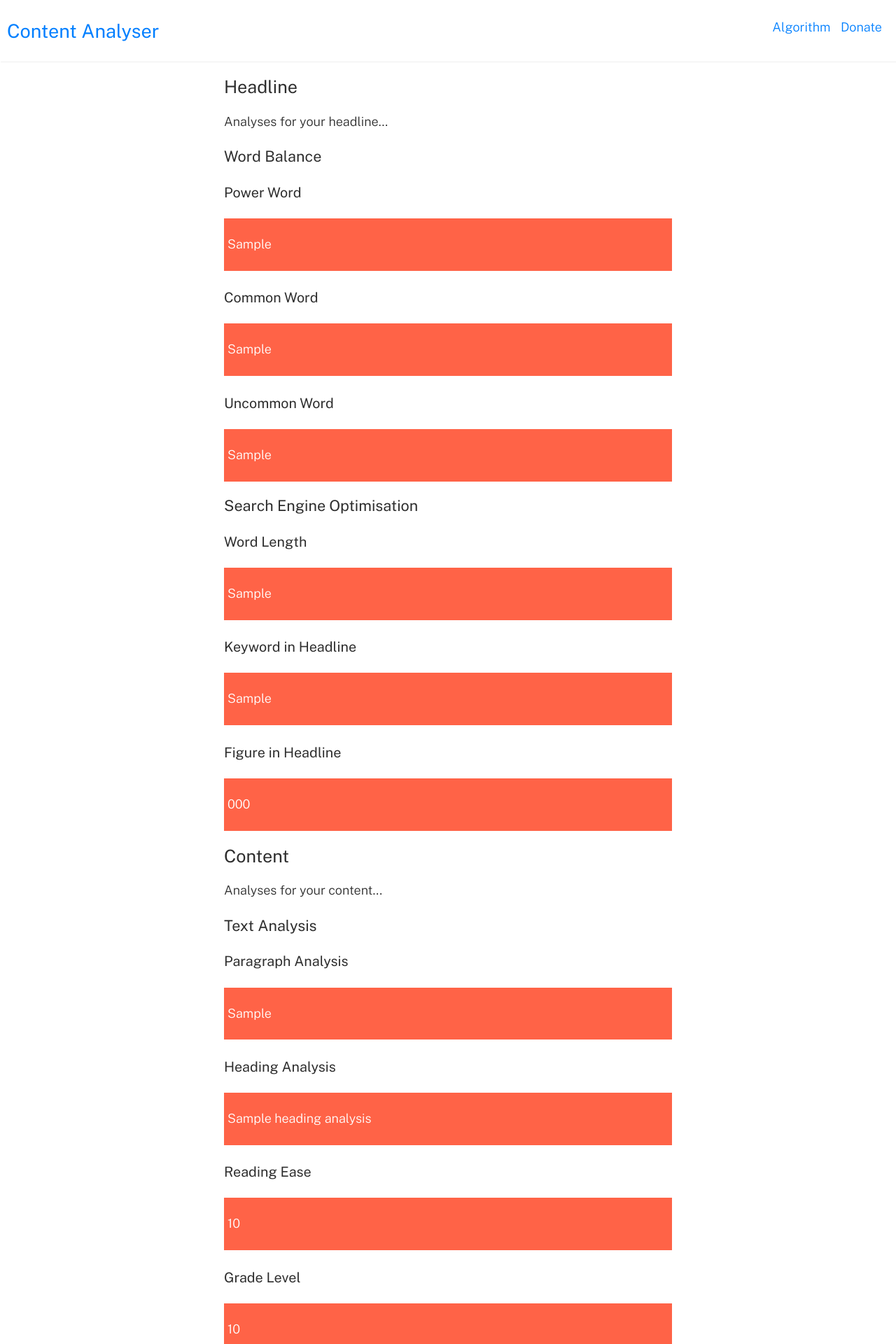
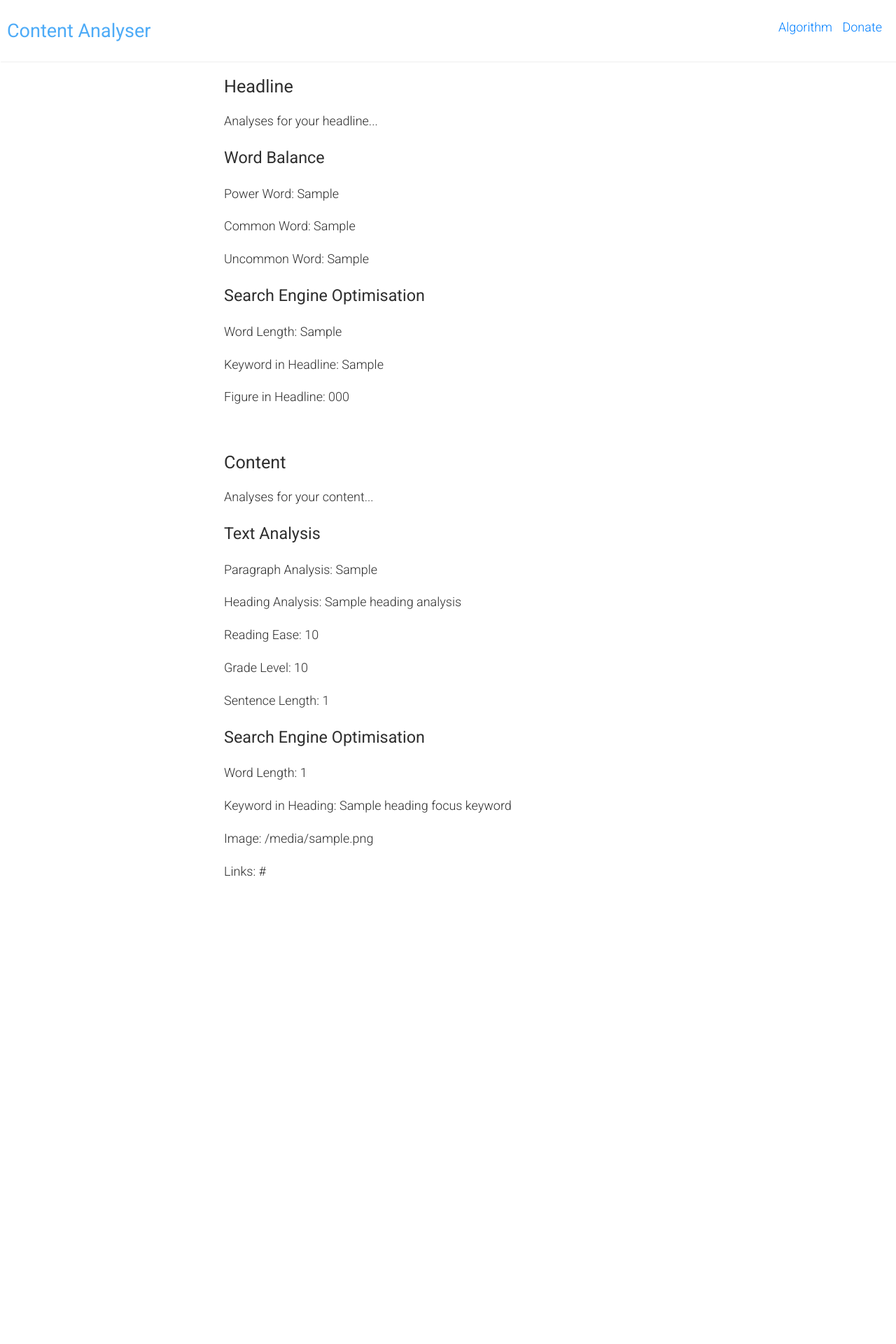
Before and after one commit to malikolabiyi/content-analyser, a Flask app: template templates/analyse.html in a window 1280 px wide. Shown: the top 1920 px of the page at 70% size. After the commit the page ends 1252 px from the top, so only its background shows below. Run offline with Flask 2, Linux system fonts and the light colour scheme; the template is opened without the code that fills it: most values are stand-ins (such as "Sample title", 1, 10 or a date in 2020).

Commit message:
Making it better

```diff
--- a/app.py
+++ b/app.py
@@ -38,10 +38,8 @@ def analyse():
         if number_power_words > 0:
             power_word_analysis = "Your headline have " + str(number_power_words) + " power words. Power words also known as phrases indicates intense trigger words that frequently command a reader's attention and action."
             headline_score += 30
-            green_color = True
         else:
-            power_word_analysis: 'Your headline ought to contain atleast one power word.'
-            red_color = True
+            power_word_analysis = 'Your headline ought to contain atleast one power word.'
     p.close()
 
     #Common words
@@ -53,13 +51,11 @@ def analyse():
 
         number_common_words = len(common_words)
 
-        if number_common_words > 0:
+        if common_words:
             common_word_analysis = "Good! Your headline have " + str(number_common_words) + " common words. Common words make up the basic structure of readable headlines. It is recommended that a headline should be made up of 2 to 3 common words."
             headline_score += 10
-            green_color = True
         else:
-            common_word_analysis: 'Your headline ought to contain atleast 2 common words. Common words make up the basic structure of readable headlines.'
-            red_color = True
+            common_word_analysis = 'Your headline ought to contain atleast 2 common words. Common words make up the basic structure of readable headlines.'
     c.close()
 
     #Uncommon words
@@ -74,10 +70,8 @@ def analyse():
         if number_uncommon_words > 0:
             uncommon_word_analysis = "Good! Your headline have " + str(number_uncommon_words) + " uncommon words. Uncommon words should occur less frequently than common words, but it is recommended to give your headline substance by adding 2 uncommon words."
             headline_score += 10
-            green_color = True
         else:
             uncommon_word_analysis = 'Your headline ought to contain atleast a uncommon word. Uncommon words should occur less frequently than common words, but it is recommended to give your headline substance by adding 2 uncommon words.'
-            red_color = True
     uc.close()
 
     ''' SEO for headline '''
@@ -85,15 +79,13 @@ def analyse():
     if focus_keyword.lower() in headline.lower():
         keyword_in_headline = 'Great! Your focus keyword appeared in your headline.'
         headline_score += 20
-        green_color = True
     else:
         keyword_in_headline = "Oops! Your focus keyword didn't appear in your headline."
-        red_color = True
 
     # Number in headline
     for word in headline.split(' '):
         if word.isdigit():
-            green_color = True
+
             if int(word) % 2 != 0:
                 number_in_headline = 'Amazing! Some numbers appeared in your headline. This helps to improve your click-through-rate on the search engine.'
                 headline_score += 10
@@ -101,24 +93,20 @@ def analyse():
                 number_in_headline = 'Though some figures appeared but it is an even number, it is better if an odd number appeared.'
         else:
             number_in_headline = 'Your headline doesn\'t contain a figure, it is recommended to have a figure especially if you\'re writing on listing topics like top 9 places to visit. This helps to improve your click-through-rate on the search engine.'
-            red_color = True
 
     # Word Length for headline
 
     if len(re.findall(r'\w+', headline)) < 3:
         word_length_for_headline = 'Your headline word length is kind of small, can you try to add more words?'
-        red_color = True
     elif len(re.findall(r'\w+', headline))  > 20:
         word_length_for_headline = 'Your headline word length is too much, can you try to reduce them?'
-        red_color = True
     else:
         word_length_for_headline = 'Awesome! Your headline word length is just perfect!'
         headline_score += 20
-        green_color = True
+
 
 
     ''' Content '''
-    content_score = 0
 
     soup = BeautifulSoup(content, 'lxml')
     content_without_tags = soup.text
@@ -134,25 +122,22 @@ def analyse():
 
     if reading_ease in range(90,101):
         reading_ease_score = 'Your content is very easy to read.'
-        green_color = True
+
     elif reading_ease in range(80,91):
         reading_ease_score = 'Your content is easy to read.'
-        green_color = True
+
     elif reading_ease in range(70,81):
         reading_ease_score = 'Your content is fairly easy to read.'
-        green_color = True
+
     elif reading_ease in range(60,71):
         reading_ease_score = 'Your content is of standard to read. It is not difficult and not easy to read.'
-        green_color = True
+
     elif reading_ease in range(50,61):
         reading_ease_score = 'Your content is fairly difficult to read.'
-        red_color = True
     elif reading_ease in range(30,51):
         reading_ease_score = 'Your content is difficult to read.'
-        red_color = True
     elif reading_ease in range(0,31):
         reading_ease_score = 'Your content is very confusing to read.'
-        red_color = True
     else:
         reading_ease_score = 'You didn\'t put in any message'
 
@@ -160,27 +145,21 @@ def analyse():
 
     grade_level_score = math.ceil(grade_level)
 
-    if grade_level_score > 20:
-        red_color = True
-    else:
-        green_color = True
-
     grade_level_score = 'Your content can be comprehend by someone in ' + str(grade_level_score) + 'th grade and above.'
 
     # word length for content
     content_word_length_number = len(re.findall(r'\w+', content_without_tags))
     if content_word_length_number < 300:
         content_word_length = "Your content has " + str(content_word_length_number) + "words. It is fair, unless you want to best for generating discussion, can you try to add more?"
-        red_color = True
     elif content_word_length_number < 600:
         content_word_length = "Your content has " + str(content_word_length_number) + "words. It is good, unless you are writing about small topic, can you try to add more?"
-        green_color = True
+
     elif content_word_length_number in range(600,1501):
         content_word_length = "Your content has " + str(content_word_length_number) + "words. It is better, unless you are writing about small topic, can you try to add more?"
-        green_color = True
+
     else:
         content_word_length = "Your content has " + str(content_word_length_number) + "words. Fabulous! It is the best, just want is recommended!"
-        green_color = True
+
 
     # SEO for Content
 
@@ -192,10 +171,9 @@ def analyse():
 
     if focus_keyword in paragraphs[0]:
         keyword_in_first_paragraph = 'Your focus keyword appeared in the first paragraph of your content, +1 for this!'
-        green_color = True
+
     else:
         keyword_in_first_paragraph = "Your focus keyword ought to appear in your first paragraph, incase you don't have a meta description, this is going to show on the search engine."
-        red_color = True
 
     # Paragraph Length.
     good_paragraph_length = []
@@ -209,11 +187,6 @@ def analyse():
         else:
             bad_paragraph_length.append(paragraph)
 
-    if len(paragraphs) != 0:
-        green_color = True
-    else:
-        red_color = True
-
     paragraph_analysis = 'Your content has ' + str(len(paragraphs)) + " paragraphs, only " + str(len(good_paragraph_length)) + " paragraphs contains the recommended number of words while " + str(len(bad_paragraph_length)) + " paragraphs contain much words than recommended."
 
     # Heading
@@ -224,10 +197,9 @@ def analyse():
 
     if len(headings) > 0:
         heading_analysis = 'Your content contains some headings, this gives your content more taste!'
-        green_color = True
+
     else:
         heading_analysis = 'Your content is missing some headings.'
-        red_color = True
 
     heading_with_focus_keyword = []
 
@@ -242,11 +214,6 @@ def analyse():
         else:
             heading_without_focus_keyword.append(heading)
 
-    if len(headings) != 0:
-        green_color = True
-    else:
-        red_color = True
-
     heading_focus_keyword = "Your content has " + str(len(headings)) + " heading(s) only " + str(len(heading_with_focus_keyword)) + " heading(s) contains your focus keyword while " + str(len(heading_without_focus_keyword)) + " heading(s) doesn't contain your focus keyword. It is recommended that your focus keyword should appear atleast in 2 heading but not all to avoid keyword stuffing."
 
     # Image
@@ -257,20 +224,16 @@ def analyse():
 
     if len(images) > 0:
         check_image = 'Nice! Image(s) appeared in your content.'
-        green_color = True
     else:
         check_image = 'An image are missing in your content. Images gives the visual expression of what your content is talking about, atleast one image should appeared in your content.'
-        red_color = True
 
     # Link
     links = soup.find_all('a')
 
     if len(links) > 0:
         links_analysis = 'It is so much cool that you content is linking to other people\'s content.'
-        green_color = True
     else:
         links_analysis = 'Atleast you should be linking to content.'
-        red_color = True
 
     # Sentence Length
     good_sentence_length = []
@@ -283,14 +246,12 @@ def analyse():
         for sentence in sentences:
             if len(sentence) < 20:
                 good_sentence_length.append(sentence)
-                green_color = True
             else:
                 bad_sentence_length.append(sentence)
-                red_color = True
 
     sentence_length = 'Your content has ' + str(len(sentences)) + " sentences, only " + str(len(good_sentence_length)) + " sentences contains the recommended number of words (less than 20) while " + str(len(bad_sentence_length)) + " sentences contain much words than recommended."
 
-    return render_template('analyse.html', green_color=green_color, red_color=red_color, links_analysis=links_analysis, sentence_length=sentence_length, headline_score=headline_score, check_image=check_image, number_in_headline=number_in_headline, heading_focus_keyword=heading_focus_keyword, heading_analysis=heading_analysis, keyword_in_first_paragraph=keyword_in_first_paragraph, paragraph_analysis=paragraph_analysis, uncommon_word_analysis=uncommon_word_analysis, common_word_analysis=common_word_analysis, power_word_analysis=power_word_analysis, keyword_in_headline=keyword_in_headline, word_length_for_headline=word_length_for_headline, reading_ease_score=reading_ease_score, grade_level_score=grade_level_score, content_word_length=content_word_length)
+    return render_template('analyse.html', links_analysis=links_analysis, sentence_length=sentence_length, headline_score=headline_score, check_image=check_image, number_in_headline=number_in_headline, heading_focus_keyword=heading_focus_keyword, heading_analysis=heading_analysis, keyword_in_first_paragraph=keyword_in_first_paragraph, paragraph_analysis=paragraph_analysis, uncommon_word_analysis=uncommon_word_analysis, common_word_analysis=common_word_analysis, power_word_analysis=power_word_analysis, keyword_in_headline=keyword_in_headline, word_length_for_headline=word_length_for_headline, reading_ease_score=reading_ease_score, grade_level_score=grade_level_score, content_word_length=content_word_length)
 
 if __name__ == "__main__":
     app.run(debug=True)
--- a/static/analyse.css
+++ b/static/analyse.css
@@ -1,6 +1,6 @@
 
 body {
-    font-family: 'Public Sans', sans-serif;
+    font-family: 'Roboto', sans-serif;
     font-size: 18px;
     font-weight: 300;
     background-color: #ffffff;
@@ -35,15 +35,15 @@ h2 {
 }
 
 h3 {
+    font-size: 1.3em;
+}
+
+h4 {
     font-size: 1.2em;
 }
 
-h4 {
-    font-size: 1.1em;
-}
-
 header {
-    color: #007fff;
+    color: #4dabf7;
     padding: 10px;
     margin: 0;
     box-shadow: 1px 1px #efefef;
@@ -58,7 +58,7 @@ ul {
 ul li {
     display: inline-block;
     font-size: 1em;
-    color: #007fff;
+    color: #4dabf7;
     margin-right: 10px;
 }
 
@@ -67,20 +67,8 @@ main {
     margin: auto;
 }
 
-.green {
-    background-color: green;
-    padding: 5px;
-}
-
-.green p, .red p {
-    color: white;
-    font-size: 1em;
-    line-height: 1.6em;
-}
-
-.red {
-    background-color: #ff6347;
-    padding: 5px;
+section {
+    margin-bottom: 10%;
 }
 
 @media(max-width: 768px) {
--- a/static/style.css
+++ b/static/style.css
@@ -1,6 +1,6 @@
 
 body {
-    font-family: 'Public Sans', sans-serif;
+    font-family: 'Roboto', sans-serif;
     font-size: 18px;
     font-weight: 300;
     background-color: #ffffff;
--- a/templates/analyse.html
+++ b/templates/analyse.html
@@ -6,11 +6,9 @@
   <meta http-equiv="X-UA-Compatible" content="ie=edge">
   <title>Content Analyser</title>
 
-  <link href="https://fonts.googleapis.com/css?family=Public+Sans:300,300i,400&display=swap" rel="stylesheet">
+  <link href="https://fonts.googleapis.com/css?family=Roboto:300,400&display=swap" rel="stylesheet">
 
   <link href="{{url_for('static', filename='analyse.css')}}" rel="stylesheet">
-
-  <script src="https://cdn.jsdelivr.net/npm/vue/dist/vue.js" defer></script>
 
   <script src="{{url_for('static', filename='index.js')}}"></script>
 
@@ -27,143 +25,60 @@
 <body>
   <main id="app">
 
-    <div class="title">
+    <section id="header">
     <h2>Headline</h2>
     <p>Analyses for your headline...</p>
-    </div>
 
     <div>
         <h3>Word Balance</h3>
-        <h4>Power Word</h4>
-        {% if green_color %}
-        <div class="green"><p>{{power_word_analysis}}</p></div>
-        {% else %}
-        <div class="red"><p>{{power_word_analysis}}</p></div>
-        {% endif %}
+        <p>Power Word: {{power_word_analysis}}</p>
 
-        <h4>Common Word</h4>
-        {% if green_color %}
-        <div class="green"><p>{{common_word_analysis}}</p></div>
-        {% else %}
-        <div class="red"><p>{{common_word_analysis}}</p></div>
-        {% endif %}
+        <p>Common Word: {{common_word_analysis}}</p>
 
-        <h4>Uncommon Word</h4>
-        {% if green_color %}
-        <div class="green"><p>{{uncommon_word_analysis}}</p></div>
-        {% else %}
-        <div class="red"><p>{{uncommon_word_analysis}}</p></div>
-        {% endif %}
+        <p>Uncommon Word: {{uncommon_word_analysis}}</p>
     </div>
 
     <div>
       <h3>Search Engine Optimisation</h3>
 
-      <h4>Word Length</h4>
-      {% if green_color %}
-      <div class="green"><p>{{word_length_for_headline}}</p></div>
-      {% else %}
-      <div class="red"><p>{{word_length_for_headline}}</p></div>
-      {% endif %}
+      <p>Word Length: {{word_length_for_headline}}</p>
 
-      <h4>Keyword in Headline</h4>
-      {% if green_color %}
-      <div class="green"><p>{{keyword_in_headline}}</p></div>
-      {% else %}
-      <div class="red"><p>{{keyword_in_headline}}</p></div>
-      {% endif %}
+      <p>Keyword in Headline: {{keyword_in_headline}}</p>
 
-      <h4>Figure in Headline</h4>
-      {% if green_color %}
-      <div class="green"><p>{{number_in_headline}}</p></div>
-      {% else %}
-      <div class="red"><p>{{number_in_headline}}</p></div>
-      {% endif %}
+      <p>Figure in Headline: {{number_in_headline}}</p>
     </div>
-    </div>
+    </section>
 
-    <div class="title">
+    <section id="content">
       <h2>Content</h2>
       <p>Analyses for your content...</p>
-    </div>
 
         <div>
           <h3>Text Analysis</h3>
+          <p>Paragraph Analysis: {{paragraph_analysis}}</p>
 
-        <h4>Paragraph Analysis</h4>
-        {% if green_color %}
-        <div class="green"><p>{{paragraph_analysis}}</p></div>
-        {% else %}
-        <div class="red"><p>{{paragraph_analysis}}</p></div>
-        {% endif %}
+          <p>Heading Analysis: {{heading_analysis}}</p>
 
-        <h4>Heading Analysis</h4>
-        {% if green_color %}
-        <div class="green"><p>{{heading_analysis}}</p></div>
-        {% else %}
-        <div class="red"><p>{{heading_analysis}}</p></div>
-        {% endif %}
+          <p>Reading Ease: {{reading_ease_score}}</p>
 
-        <h4>Reading Ease</h4>
-        {% if green_color %}
-        <div class="green"><p>{{reading_ease_score}}</p></div>
-        {% else %}
-        <div class="red"><p>{{reading_ease_score}}</p></div>
-        {% endif %}
+          <p>Grade Level: {{grade_level_score}}</p></div>
 
-        <h4>Grade Level</h4>
-        {% if green_color %}
-        <div class="green"><p>{{grade_level_score}}</p></div>
-        {% else %}
-        <div class="red"><p>{{grade_level_score}}</p></div>
-        {% endif %}
+          <p>Sentence Length: {{sentence_length}}</p>
 
-        <h4>Sentence Length</h4>
-        {% if green_color %}
-        <div class="green"><p>{{sentence_length}}</p></div>
-        {% else %}
-        <div class="red"><p>{{sentence_length}}</p></div>
-        {% endif %}
         </div>
 
       <div>
         <h3>Search Engine Optimisation</h3>
 
-      <h4>Word Length</h4>
-      {% if green_color %}
-      <div class="green"><p>{{content_word_length}}</p></div>
-      {% else %}
-      <div class="red"><p>{{content_word_length}}</p></div>
-      {% endif %}
+        <p>Word Length: {{content_word_length}}</p>
 
-      <h4>Keyword in First Paragraph</h4>
-      {% if green_color %}
-      <div class="green"><p>{{keyword_in_first_paragraph}}</p></div>
-      {% else %}
-      <div class="red"><p>{{keyword_in_first_paragraph}}</p></div>
-      {% endif %}
+        <p>Keyword in Heading: {{heading_focus_keyword}}</p>
 
-      <h4>Keyword in Heading</h4>
-      {% if green_color %}
-      <div class="green"><p>{{heading_focus_keyword}}</p></div>
-      {% else %}
-      <div class="red"><p>{{heading_focus_keyword}}</p></div>
-      {% endif %}
+        <p>Image: {{check_image}}</p>
 
-      <h4>Image</h4>
-      {% if green_color %}
-      <div class="green"><p>{{check_image}}</p></div>
-      {% else %}
-      <div class="red"><p>{{check_image}}</p></div>
-      {% endif %}
-
-      <h4>Links</h4>
-      {% if green_color %}
-      <div class="green"><p>{{links_analysis}}</p></div>
-      {% else %}
-      <div class="red"><p>{{links_analysis}}</p></div>
-      {% endif %}
+        <p>Links: {{links_analysis}}</p>
         </div>
+      </section>
   </main>
 </body>
 </html>
--- a/templates/index.html
+++ b/templates/index.html
@@ -6,11 +6,9 @@
   <meta http-equiv="X-UA-Compatible" content="ie=edge">
   <title>Content Analyser</title>
 
-  <link href="https://fonts.googleapis.com/css?family=Public+Sans:300,300i,400&display=swap" rel="stylesheet">
+  <link href="https://fonts.googleapis.com/css?family=Roboto:300,400&display=swap" rel="stylesheet">
 
   <link href="{{url_for('static', filename='style.css')}}" rel="stylesheet">
-
-  <script src="https://cdn.jsdelivr.net/npm/vue/dist/vue.js" defer></script>
 
   <script src="{{url_for('static', filename='index.js')}}"></script>
 
```
Lines whose indentation alone changed are shown as unchanged.
